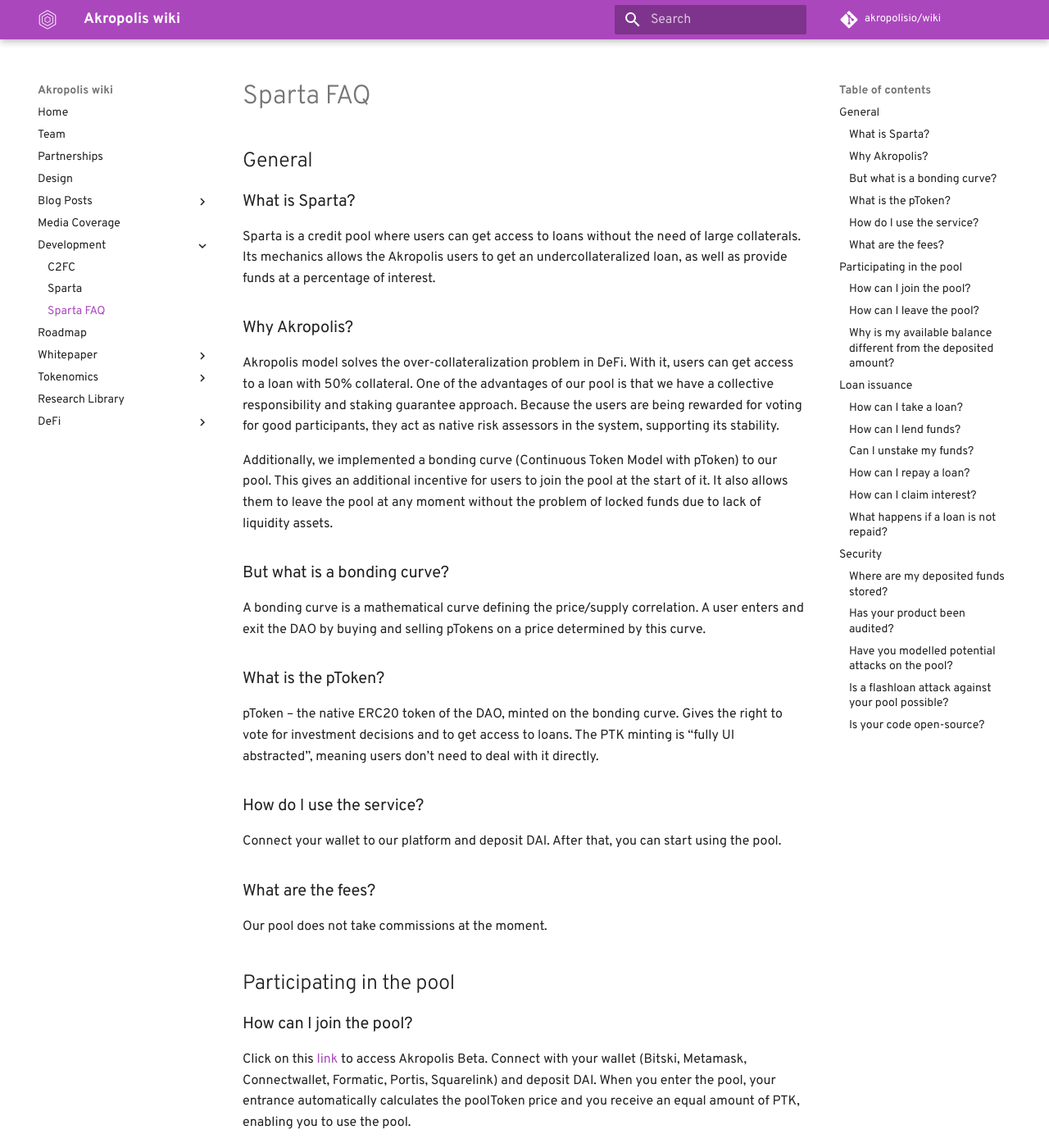
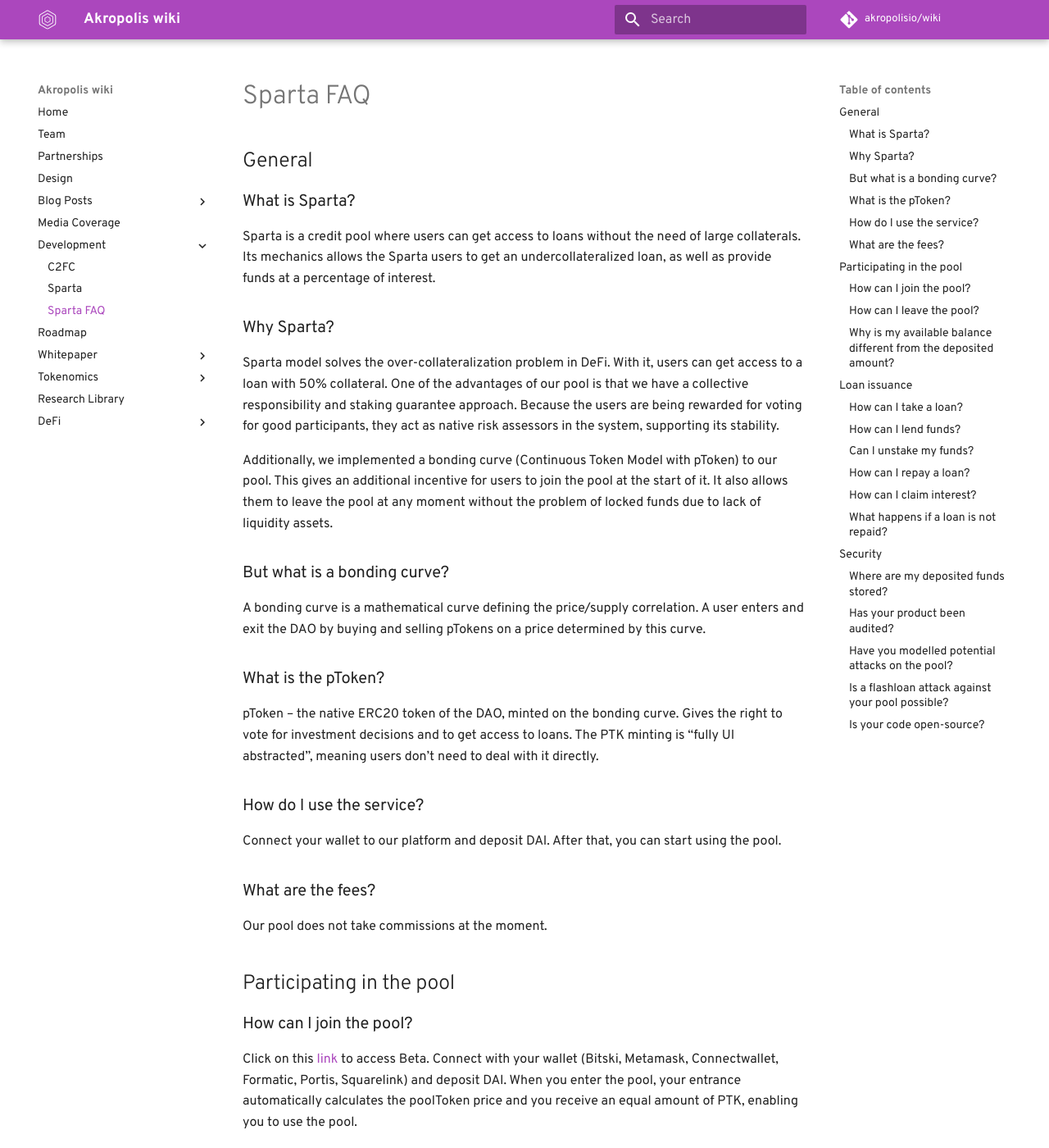
Before and after one commit to kaonone/wiki, an MkDocs documentation site: the page built from docs/poolfaq.md, in a window 1280 px wide and 1400 px high. Shown: the whole window at 82% size. Built offline with MkDocs 1.6.1 and Material for MkDocs 9.7.7, drawn with Linux system fonts in a browser that asks for light colours; some web fonts are replaced; comment, search, counter and statistics services are not loaded; old or Windows-style settings are respelled for this version of MkDocs; some of the changed text lies outside the part shown.

Commit message:
Update poolfaq.md

```diff
--- a/docs/poolfaq.md
+++ b/docs/poolfaq.md
@@ -4,11 +4,11 @@
 
 ### What is Sparta?
 
-Sparta is a credit pool where users can get access to loans without the need of large collaterals. Its mechanics allows the Akropolis users to get an undercollateralized loan, as well as provide funds at a percentage of interest.
+Sparta is a credit pool where users can get access to loans without the need of large collaterals. Its mechanics allows the Sparta users to get an undercollateralized loan, as well as provide funds at a percentage of interest.
 
-### Why Akropolis?
+### Why Sparta?
 
-Akropolis model solves the over-collateralization problem in DeFi. With it, users can get access to a loan with 50% collateral. One of the advantages of our pool is that we have a collective responsibility and staking guarantee approach. Because the users are being rewarded for voting for good participants, they act as native risk assessors in the system, supporting its stability.
+Sparta model solves the over-collateralization problem in DeFi. With it, users can get access to a loan with 50% collateral. One of the advantages of our pool is that we have a collective responsibility and staking guarantee approach. Because the users are being rewarded for voting for good participants, they act as native risk assessors in the system, supporting its stability.
 
 Additionally, we implemented a bonding curve (Continuous Token Model with pToken) to our pool. This gives an additional incentive for users to join the pool at the start of it. It also  allows them to leave the pool at any moment without the problem of locked funds due to lack of liquidity assets.
 
@@ -28,7 +28,7 @@
 
 ###How can I join the pool?
 
-Click on this [link](http://pool.akropolis.io) to access Akropolis Beta. Connect with your wallet (Bitski, Metamask, Connectwallet, Formatic, Portis, Squarelink) and deposit DAI. When you enter the pool, your entrance automatically calculates the poolToken price and you receive an equal amount of PTK, enabling you to use the pool.
+Click on this [link](http://pool.akropolis.io) to access Beta. Connect with your wallet (Bitski, Metamask, Connectwallet, Formatic, Portis, Squarelink) and deposit DAI. When you enter the pool, your entrance automatically calculates the poolToken price and you receive an equal amount of PTK, enabling you to use the pool.
 
 ### How can I leave the pool?
 
@@ -134,7 +134,7 @@
 
 ### Where are my deposited funds stored?
 
-All user funds are stored on-chain in smart contracts, Akropolis is not a custodial solution.
+All user funds are stored on-chain in smart contracts, Sparta is not a custodial solution.
 
 ### Has your product been audited?
 
@@ -147,7 +147,7 @@
 
 ### Is a flashloan attack against your pool possible?
 
-These kinds of attacks do not affect the Akropolis Pool. Attacks of this type are specific to flash loans platforms. A flash loan is an unsecured form of loan that is issued for an ultra-short time. In fact everything is executed in one transaction. Accordingly, in the interval between the beginning of a transaction and its end, opens up a possibility for manipulation. This type of attack could be a potential threat to our governance module, but this element is still under development and we will add preventive measures before it goes live.
+These kinds of attacks do not affect the Sparta. Attacks of this type are specific to flash loans platforms. A flash loan is an unsecured form of loan that is issued for an ultra-short time. In fact everything is executed in one transaction. Accordingly, in the interval between the beginning of a transaction and its end, opens up a possibility for manipulation. This type of attack could be a potential threat to our governance module, but this element is still under development and we will add preventive measures before it goes live.
 
 ### Is your code open-source?
 
```
Also changed, not shown: other parts of docs/poolfaq.md (+1 -1 lines).
